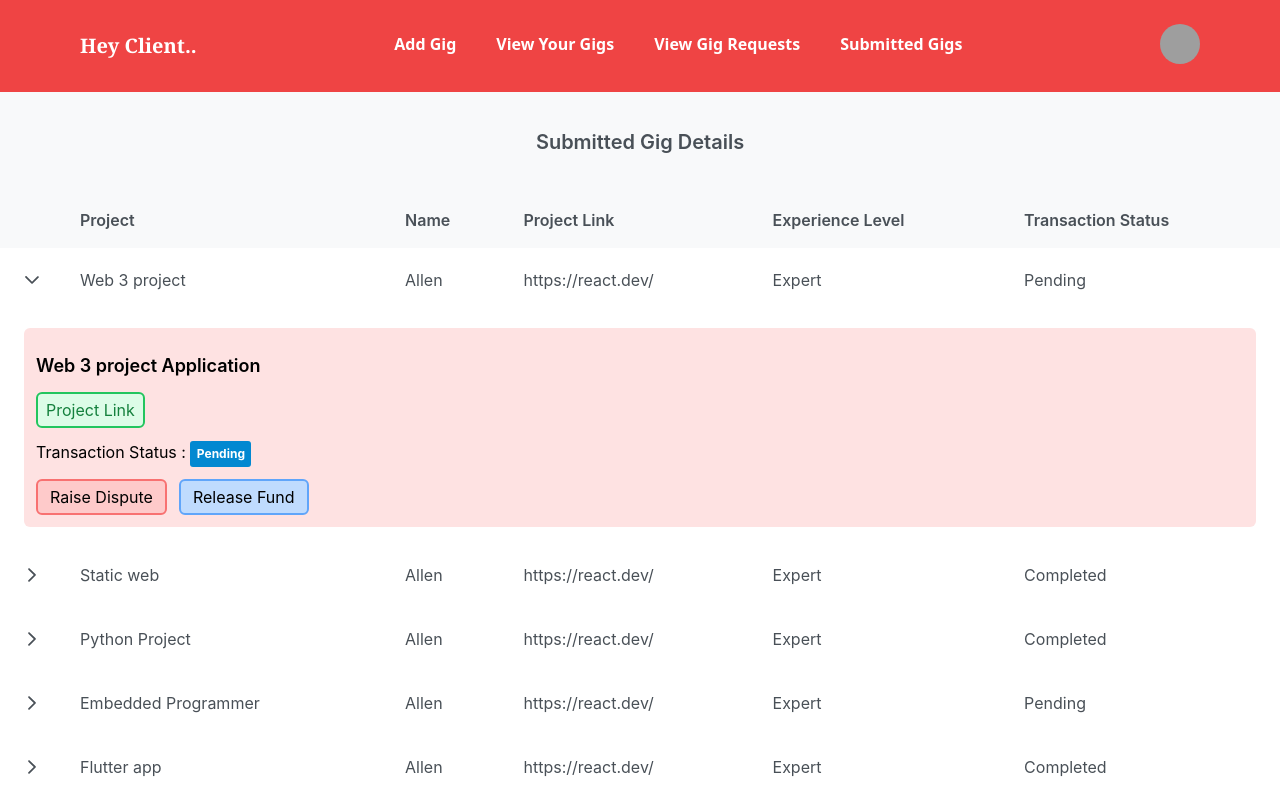
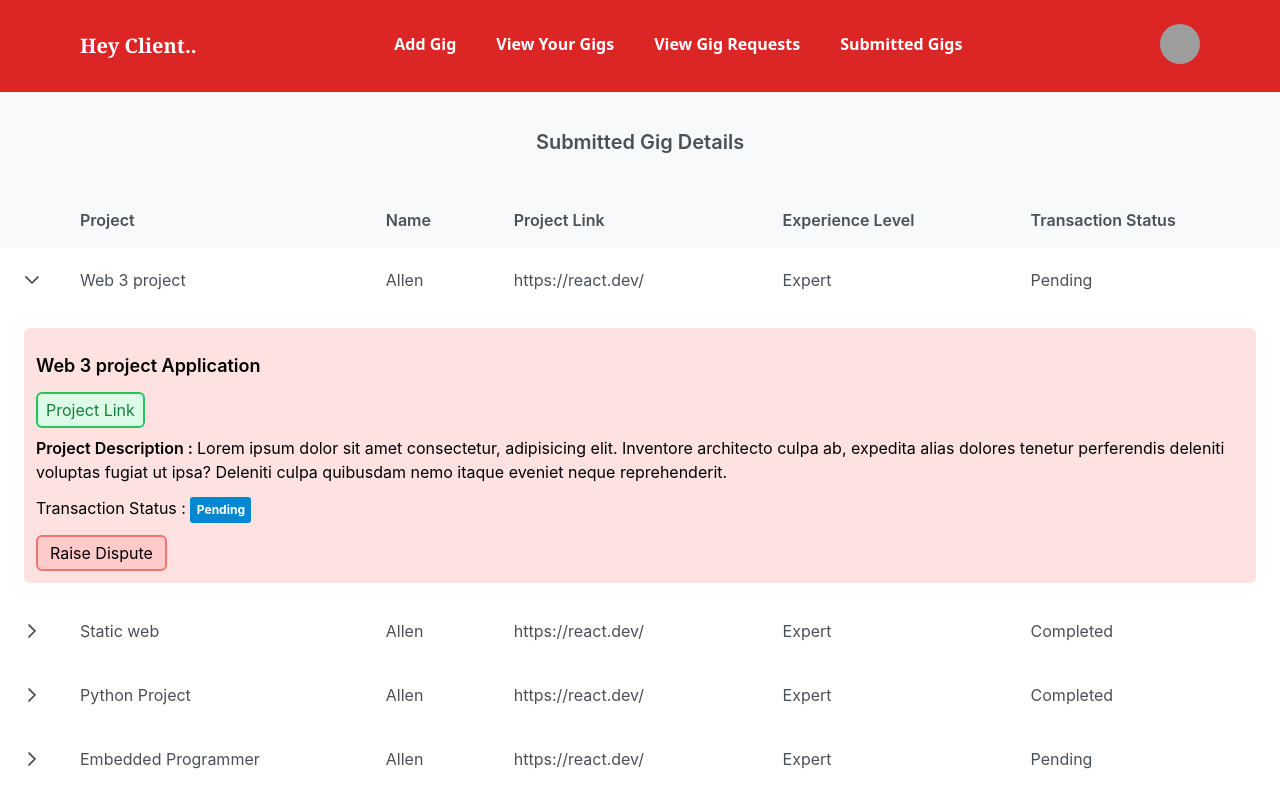
Before and after one commit to kailastr/doing-freelance, a React (Create React App) app: page /client/submittedgig in a window 1280 px wide. Both pictures are taken after a click on the button 32 px from the left and 280 px from the top of the page. Shown: the top 800 px of the page. Built offline with nearby package versions, Linux system fonts and the light colour scheme; grey boxes are pictures that could not be loaded; what connectkit, wagmi would draw is missing.

Commit message:
Updated Client Submitted Gigs dropdown

```diff
--- a/src/components/DataTable/ClientViewSubmittedGigDatatable.jsx
+++ b/src/components/DataTable/ClientViewSubmittedGigDatatable.jsx
@@ -234,6 +234,12 @@ const ClientViewSubmittedGigDatatable = () => {
             Project Link
           </div>
         </Link>
+        <div className=" my-2">
+          <p>
+            <span className=" font-semibold">Project Description : </span>
+            {data.description}
+          </p>
+        </div>
         <div className="text-semibold my-3">
           Transaction Status :{" "}
           <Tag value={data.appliedGigStatus} severity="info" />
@@ -246,12 +252,12 @@ const ClientViewSubmittedGigDatatable = () => {
             >
               Raise Dispute
             </button>
-            <button
+            {/* <button
               className="bg-blue-200 hover:bg-blue-300 border-2 border-blue-400 hover:border-blue-500 hover:shadow-md px-3 py-1 rounded-md"
               onClick={() => releaseFund(data)}
             >
               Release Fund
-            </button>
+            </button> */}
           </div>
         )}
       </div>
--- a/src/components/Navbar/ClientPageNav.jsx
+++ b/src/components/Navbar/ClientPageNav.jsx
@@ -4,7 +4,7 @@ import { Link } from 'react-router-dom'
 const ClientPageNav = () => {
     return (
         <>
-            <div className='flex justify-between bg-red-500 text-white w-full py-6 px-20 sticky top-0'>
+            <div className='flex justify-between bg-red-600 text-white w-full py-6 px-20 sticky top-0 z-50'>
                 <div className='font-semibold font-serif text-xl py-2'>
                     Hey Client..
                 </div>
--- a/src/components/Navbar/FreelancerPageNav.jsx
+++ b/src/components/Navbar/FreelancerPageNav.jsx
@@ -8,7 +8,7 @@ const FreelancerPageNav = () => {
     }
     return (
         <>
-            <div className='flex justify-between bg-red-500 text-white w-full py-6 px-20 sticky top-0 z-50'>
+            <div className='flex justify-between bg-red-600 text-white w-full py-6 px-20 sticky top-0 z-50'>
                 <div className='font-semibold font-serif text-xl py-2'>
                     Hey Freelancer..
                 </div>
--- a/src/components/Navbar/LandingPageNav.jsx
+++ b/src/components/Navbar/LandingPageNav.jsx
@@ -40,7 +40,7 @@ const LandingPageNav = () => {
                 <MediatorSignInModal isOpen={isMediatorModalOpen} setIsOpen={setIsMediatorModalOpen} />
             </div>
 
-            <div className='flex justify-between bg-red-600 text-white w-full py-6 px-20 sticky top-0 z-50'>
+            <div className='flex justify-between bg-red-600 text-white w-full py-6 px-20 sticky top-0'>
                 <div className='font-semibold font-serif text-xl py-2'>
                     DoingFreelance
                 </div>
--- a/src/pages/LandingPage.jsx
+++ b/src/pages/LandingPage.jsx
@@ -11,7 +11,7 @@ const LandingPage = () => {
         <>
             <div className=''>
 
-                <section className="relative z-10">
+                <section className="relative -z-10">
                     <div
                         className="bg-cover bg-center"
                         style={{ backgroundImage: `url(https://masterbundles.com/wp-content/uploads/2022/08/featured-image-how-easy-is-it-to-create-and-upload-a-product-to-masterbundles_-scaled.jpg)`, height: ' 70vh' }}
```
